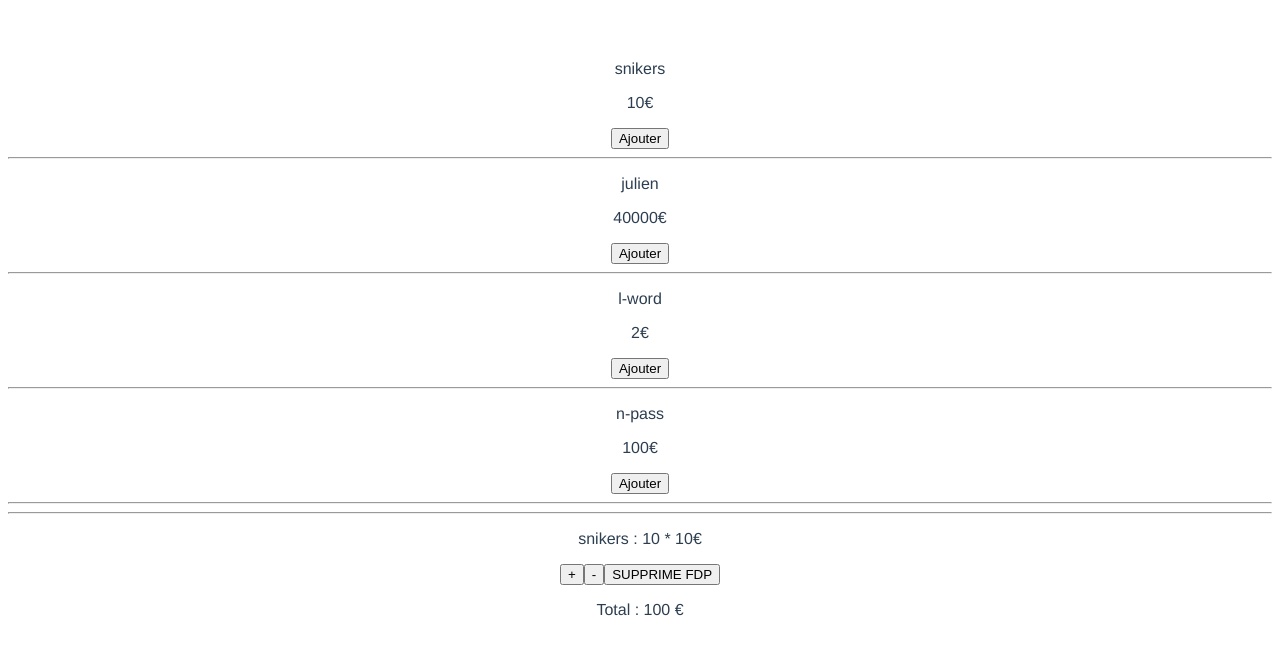
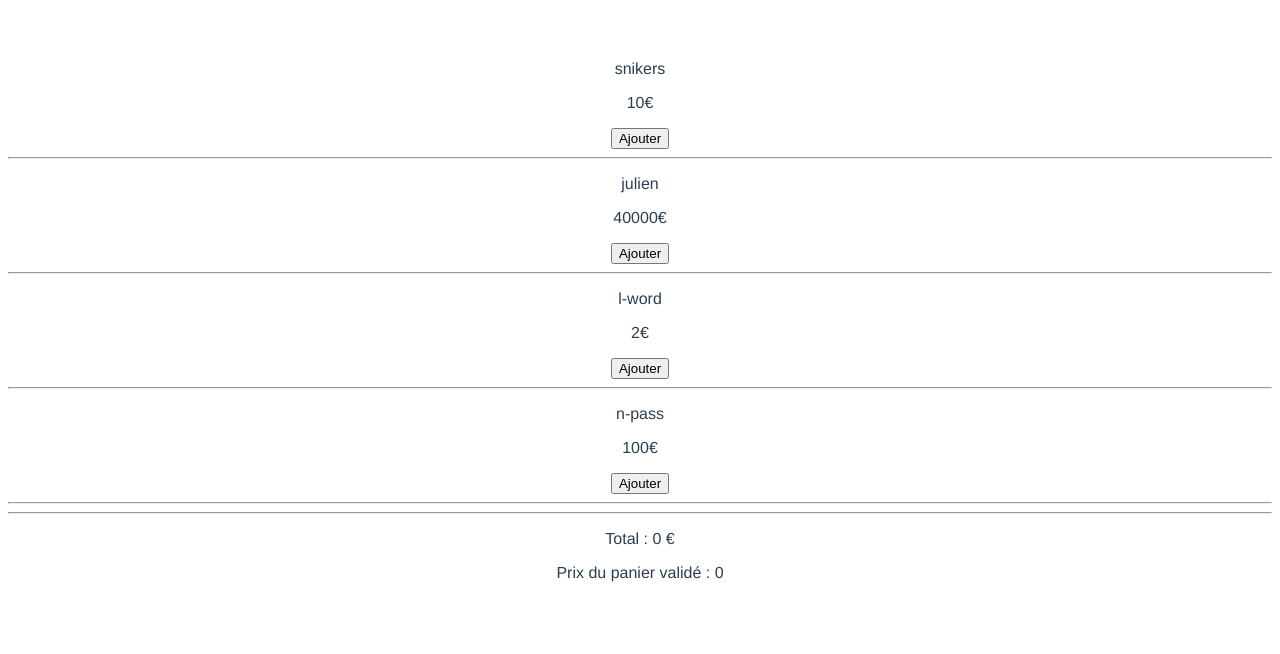
Before and after one commit to Kumogam1/ERP, a Vue app in the folder erp_caisse/: page / in a window 1280 px wide. Shown: the top 654 px of the page. Built offline with nearby package versions, Linux system fonts and the light colour scheme.

Commit message:
ajout du checkout

```diff
--- a/erp_caisse/src/App.vue
+++ b/erp_caisse/src/App.vue
@@ -8,8 +8,11 @@
 
     <hr>
     <Cart
-      :cartList="userCart"
-      v-on:dropArticle="dropArticle"/>
+      :userCart="userCart"
+      v-on:dropArticle="dropArticle"
+      v-on:checkout="checkout"/>
+
+    <span>Prix du panier validé : {{ paid }}</span>
   </div>
 </template>
 
@@ -21,12 +24,8 @@ export default {
   name: 'App',
   data() {
     return {
-      userCart: [
-        {
-          article: {name: "snikers",prix: 10},
-          count: 10
-        }
-      ],
+      paid: 0,
+      userCart: {total:0, cart:[]},
       articles: [{
         name: "snikers",
         prix: 10
@@ -52,17 +51,20 @@ export default {
   },
   methods: {
     artClicked(spec){
-      for(let i = 0; i < this.userCart.length; i++){
-        if (this.userCart[i].article.name == spec.name){
-          this.userCart[i].count++
+      for(let i = 0; i < this.userCart.cart.length; i++){
+        if (this.userCart.cart[i].article.name == spec.name){
+          this.userCart.cart[i].count++
           return true;
         }
       }
-      this.userCart.push({article:spec,count: 1})
+      this.userCart.cart.push({article:spec,count: 1})
     },
     dropArticle(idx){
-      this.userCart.splice(idx,1)
+      this.userCart.cart.splice(idx,1)
       this.$forceUpdate()
+    },
+    checkout(){
+      this.paid = this.userCart.total
     }
   }
 
--- a/erp_caisse/src/components/Cart.vue
+++ b/erp_caisse/src/components/Cart.vue
@@ -1,12 +1,13 @@
 <template>
     <div>
-        <div v-for="art in cartList"
+        <div v-for="art in userCart.cart"
         v-bind:key="art.article.name">
             <p> {{art.article.name}} :  {{art.count}} * {{art.article.prix}}€</p>
             <div>
                 <button @click="addSome(art)">+</button>
                 <button @click="removeSome(art)">-</button>
                 <button @click="dropArticle(art)">SUPPRIME FDP</button>
+                <button @click="validateCart"> Acheter</button>
             </div>
         </div>
         <p> Total : {{total}} €</p>
@@ -18,7 +19,7 @@
 export default {
     name: "Cart",
     props: {
-        cartList: Array
+        userCart: Object
     },
     data(){
         return {
@@ -28,8 +29,8 @@ export default {
     computed: {
         total: function () {
             let sum = 0;
-            for(let i =0;i < this.cartList.length; i++){
-                sum = sum + this.cartList[i].article.prix * this.cartList[i].count;
+            for(let i =0;i < this.userCart.cart.length; i++){
+                sum = sum + this.userCart.cart[i].article.prix * this.userCart.cart[i].count;
             }
             return sum;
         }
@@ -45,8 +46,13 @@ export default {
         },
 
         dropArticle(obj){
-            const idx = this.cartList.findIndex(item => item.article.name === obj.article.name )
+            const idx = this.userCart.cart.findIndex(item => item.article.name === obj.article.name )
             this.$emit("dropArticle",idx)
+        },
+
+        validateCart(){
+            this.userCart.total = this.total
+            this.$emit("checkout")
         }
     }
 }
```
